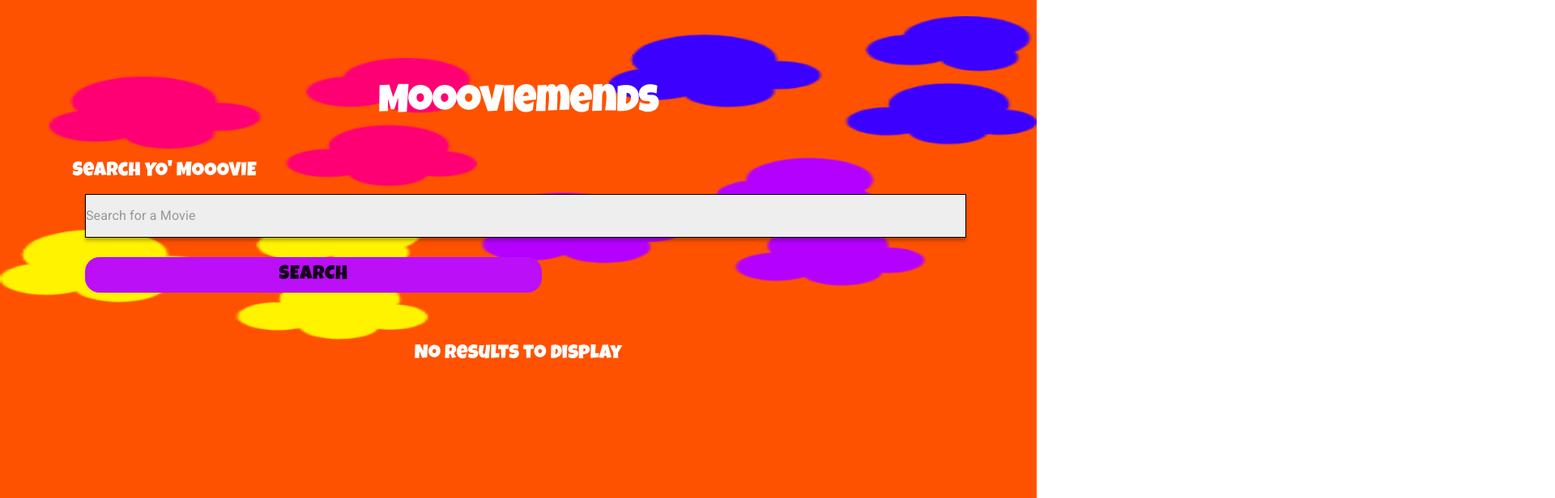
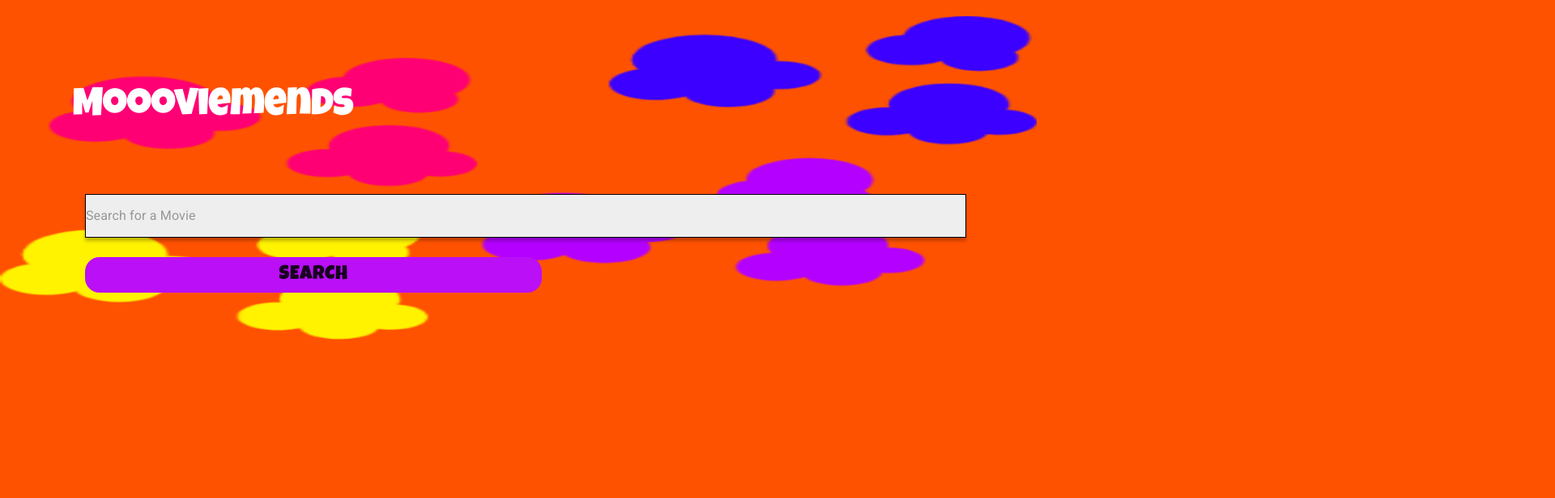
Before and after one commit to Kaitlyn-Lynette/Post-Bootcamp-Project-Moooviemends, a React (Create React App) app in the folder client/: page /search in a window 1280 px wide. Shown: the top 616 px of the page at 81% size, 1920 px wide, since content can reach past the window. Built offline with nearby package versions, Linux system fonts and the light colour scheme; a web font is replaced by a local one.

Commit message:
Styling for the search page

```diff
--- a/client/src/pages/Search.js
+++ b/client/src/pages/Search.js
@@ -11,7 +11,6 @@ import {Grid, Typography} from '@material-ui/core';
 const Search = () => {
     const [search, setSearch] = useState('');
     const [movie, setMovie] = useState({});
-    const [save, setSave] = useState({});
 
     const searchMovies = query => {
         console.log(query)
@@ -67,13 +66,13 @@ const Search = () => {
             alignItems='center'
             direction='column'
             >
-            <Grid item>
+            <Grid item item xs={6} lg={10}>
                 <Logo></Logo>
             </Grid>
-            <Grid item>
-                <Header></Header>
+            <Grid item item xs={6} lg={10}>
+                <Header style={headerStyle}></Header>
             </Grid>
-            <Grid item>
+            <Grid item item xs={6} lg={10}>
                 <Typography style={searchStyle}>Search YO' MOOOVIE</Typography>
                 <SearchBar
                 value={search.result}
@@ -89,7 +88,7 @@ const Search = () => {
             alignItems='center'
             direction='column'
             >
-            <Grid item>
+            <Grid item item xs={6} lg={10}>
                 <MovieTitle>
                     {movie.title || "Search for a movie to begin"}
                 </MovieTitle>
@@ -100,7 +99,7 @@ const Search = () => {
                 released={movie.released}
                 />
             </Grid>
-            <Grid item>
+            <Grid item item xs={6} lg={10}>
                 <PlaylistButtons
                 onClick={handleSaveMovie}
                 ></PlaylistButtons>
@@ -122,10 +121,10 @@ const searchStyle = {
     fontSize: '24px',
     lineHeight: '24px',
     color: '#FFFFFF',
+    textAlign: 'center',
     position: 'absolute',
     width: '71.9%',
     height: '3.5%',
-    left: '7%',
     top: '25%',
 }
 
@@ -136,6 +135,18 @@ const resultsStyle = {
     fontSize: '24px',
     lineHeight: '24px',
     color: '#FFFFFF',
+}
+
+const headerStyle = {
+    color: '#FFFFFF',
+    bottom: '250px',
+    position: 'absolute',
+    fontSize: '3em',
+    fontFamily: 'Luckiest Guy',
+    width: '71.9%',
+    height: '3.5%',
+    left: '7%',
+    top: '13%',
 }
 
 
@@ -158,10 +169,12 @@ const resultsStyle = {
 
 const container = {
     backgroundColor: '#FF5200',
-    width: '100vw',
-    height: '100vh',
+    width: '200vw',
+    height: '200vh',
     flewgrow: '1',
   };
 
 
+
+
 export default Search;
```
